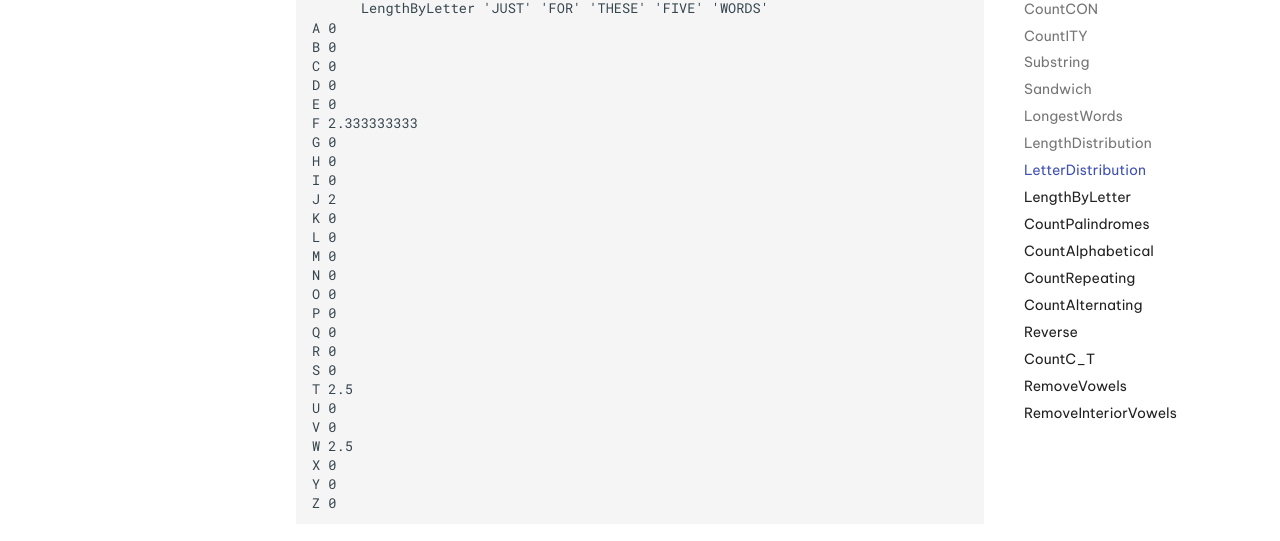
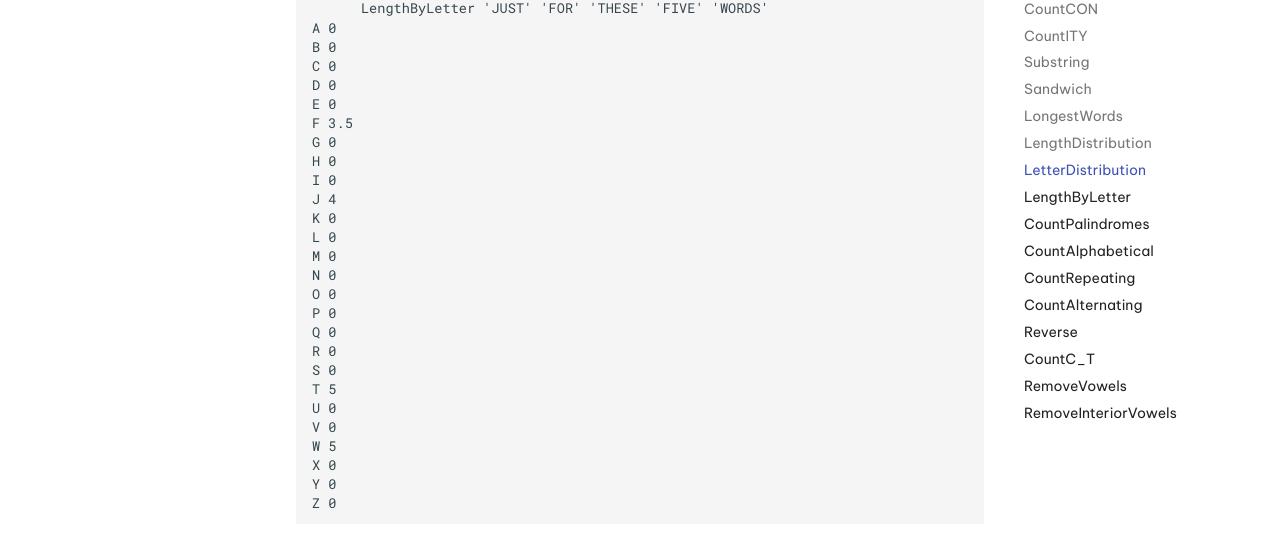
Before and after one commit to dyalog-training/2025-ListsWorkshop, an MkDocs documentation site: the page built from docs/exercises.md, in a window 1280 px wide and 900 px high, scrolled down 2325 px. Shown: the part 261-802 px from the top of the window. Built offline with MkDocs 1.6.1 and Material for MkDocs 9.7.7, drawn with Linux system fonts in a browser that asks for light colours.

Commit message:
correct LengthByLetter example

```diff
--- a/docs/exercises.md
+++ b/docs/exercises.md
@@ -71,11 +71,11 @@ B 0
 C 0
 D 0
 E 0
-F 2.333333333
+F 3.5
 G 0
 H 0
 I 0
-J 2
+J 4
 K 0
 L 0
 M 0
@@ -85,10 +85,10 @@ P 0
 Q 0
 R 0
 S 0
-T 2.5
+T 5
 U 0
 V 0
-W 2.5
+W 5
 X 0
 Y 0
 Z 0
```
